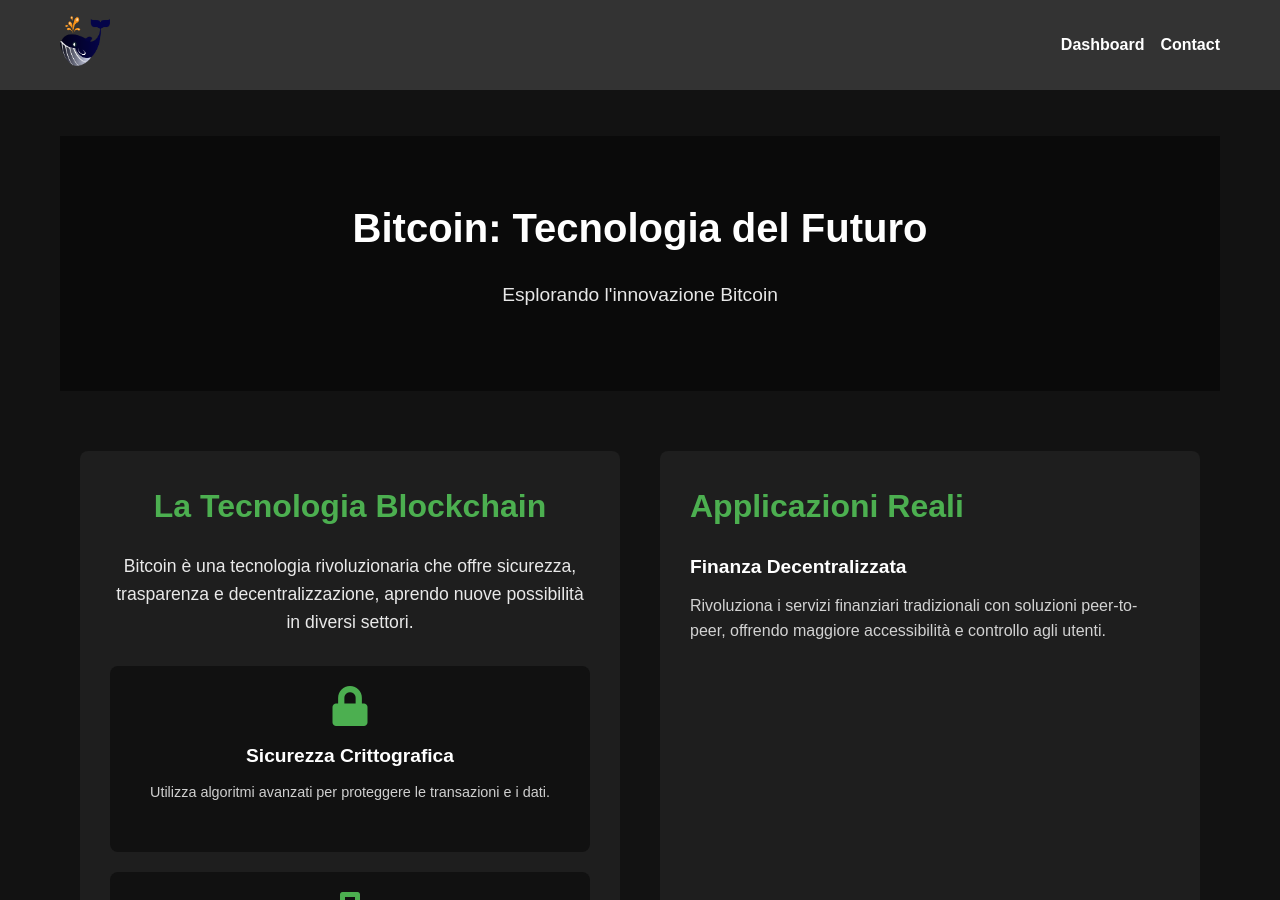
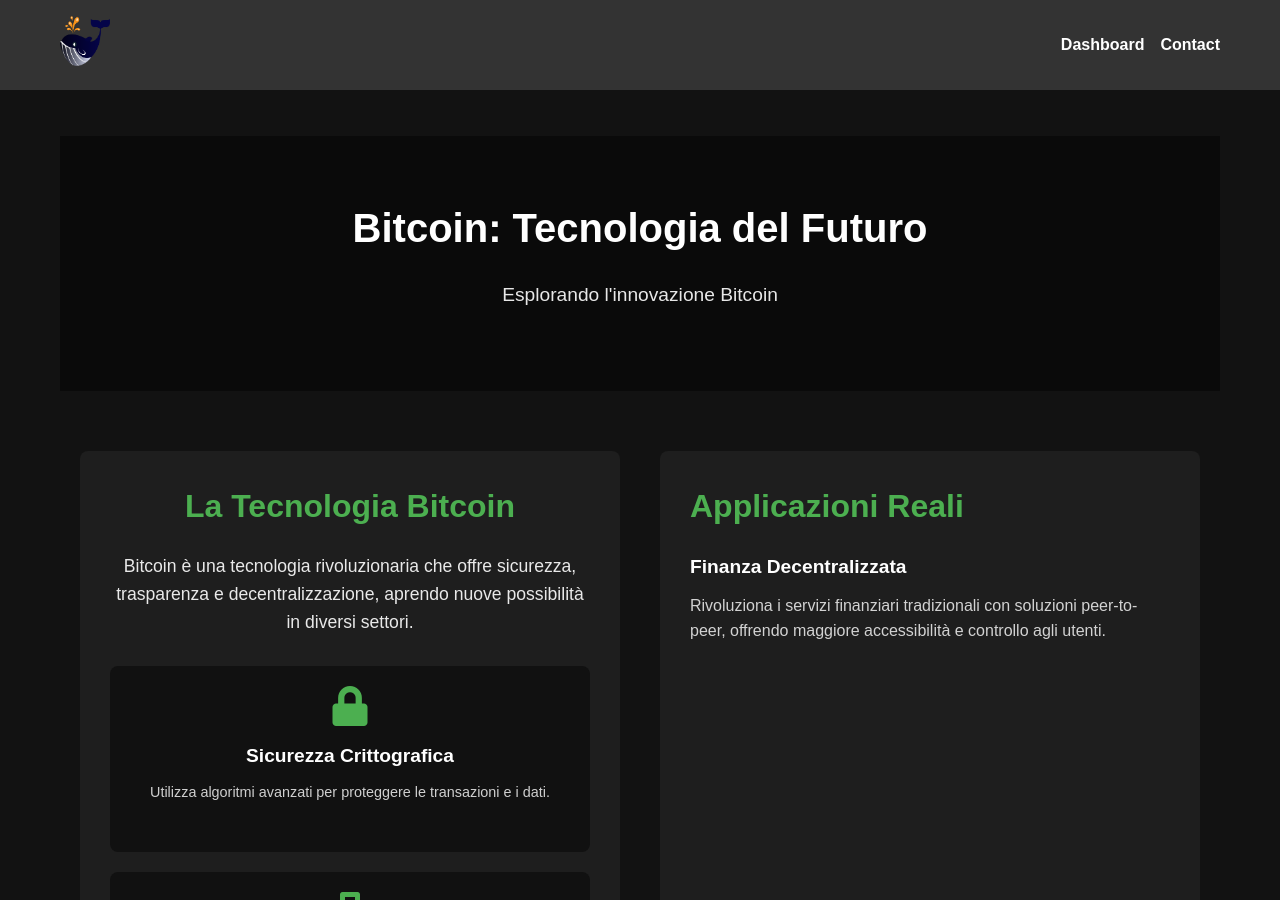
Before and after one commit to whiterabbit21m-test/whiterabbit21m-test.github.io, a Jekyll site: the page built from index.md, in a window 1280 px wide and 900 px high. Built offline with Jekyll 4.4.1, drawn with Linux system fonts in a browser that asks for light colours.

Commit message:
Update home.html

```diff
--- a/_layouts/home.html
+++ b/_layouts/home.html
@@ -13,7 +13,7 @@ layout: default
     <div class="container">
       <div class="content-grid">
         <div class="tech-overview">
-          <h2>La Tecnologia Blockchain</h2>
+          <h2>La Tecnologia Bitcoin</h2>
           <p>{{ page.tech_description }}</p>
           <div class="tech-features">
             {% for feature in page.tech_features %}
```
